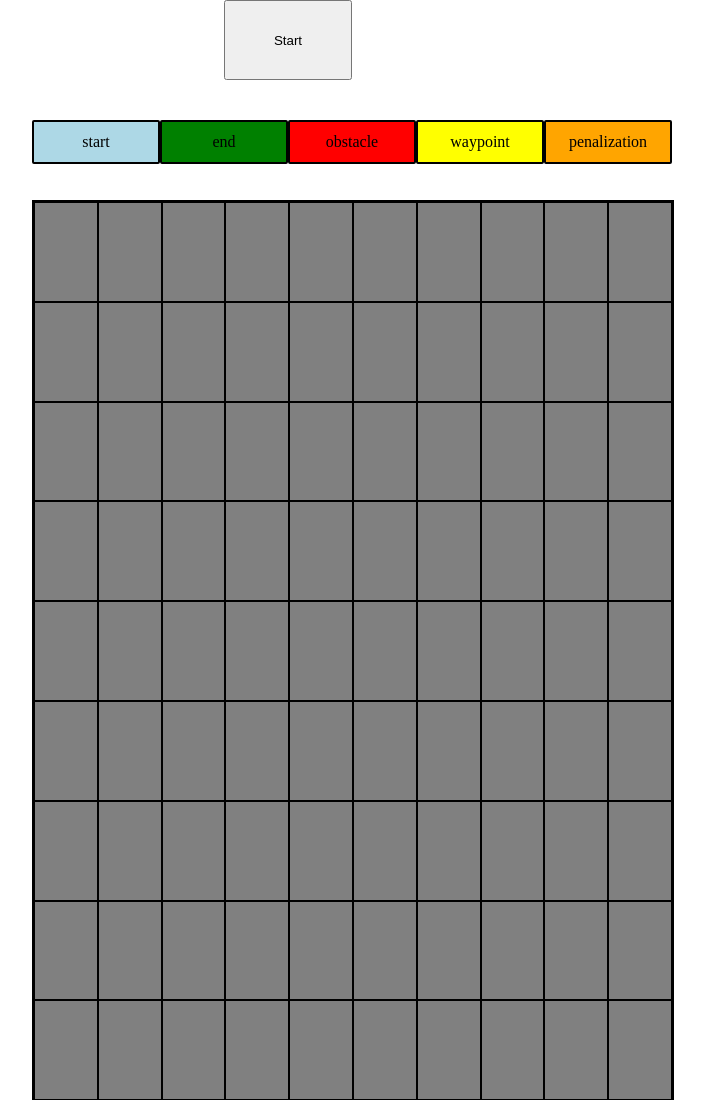
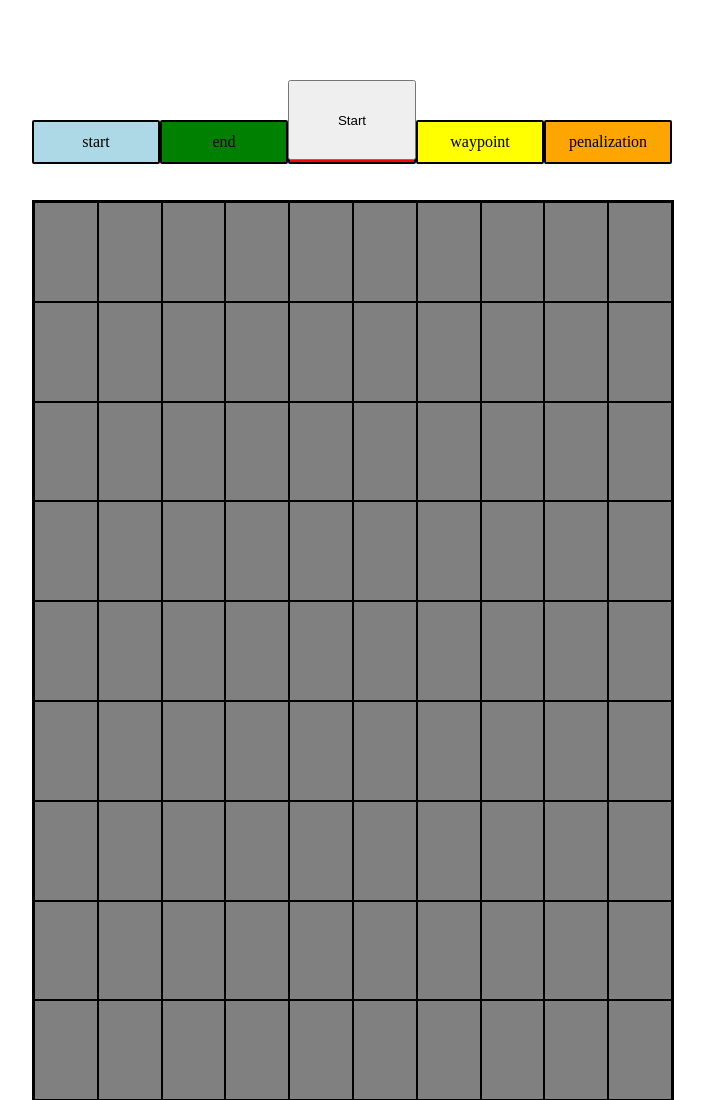
Before and after one commit to Dacuna97/AStarAlgorithm, a website: page index.html in a window 1280 px wide. Shown: the top 1100 px of the page, without its empty margins (288-993 px from the left). Drawn offline with nearby package versions, Linux system fonts and the light colour scheme.

Commit message:
minor changes

```diff
--- a/index.css
+++ b/index.css
@@ -1,7 +1,7 @@
 #start{
     position: absolute;
-    top: 0;
-    left: 40%;
+    top: 10%;
+    left: 45%;
     height: 10%;
     width: 10%;
 }
```
